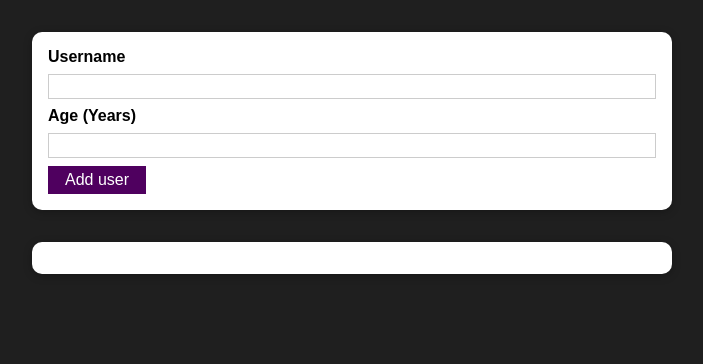
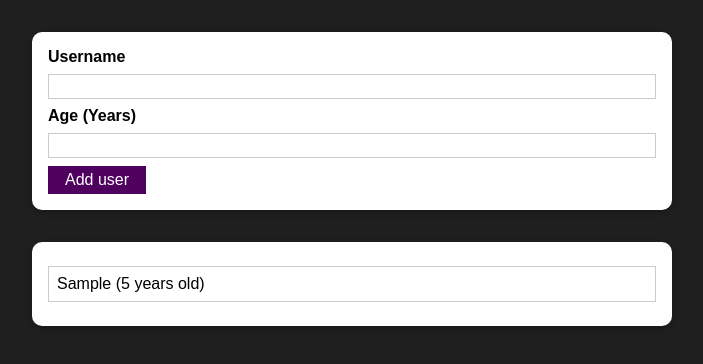
Before and after one commit to aibolit666/react-user, a React (Create React App) app: page / in a window 1280 px wide. Both pictures are taken after typing "Sample", "5" into the empty fields and a click on the button "Add user". Shown: the top 364 px of the page, without its empty margins (288-991 px from the left). Built offline with nearby package versions, Linux system fonts and the light colour scheme.

Commit message:
feat: managing a list by state

```diff
--- a/src/App.js
+++ b/src/App.js
@@ -1,12 +1,23 @@
-import React from "react";
+import React, { useState } from "react";
 import AddNewUser from "./Users/AddNewUser";
 import UsersList from "./Users/UsersList";
 
 function App() {
+  const [usersList, setUsersList] = useState([]);
+
+  const addUserHandler = (uName, uAge) => {
+    setUsersList((prevUsersList) => {
+      return [
+        ...prevUsersList,
+        { name: uName, age: uAge, id: Math.random().toString() },
+      ];
+    });
+  };
+
   return (
     <div>
-      <AddNewUser />
-      <UsersList users={[]} />
+      <AddNewUser onAddUser={addUserHandler} />
+      <UsersList users={usersList} />
     </div>
   );
 }
--- a/src/Users/AddNewUser.js
+++ b/src/Users/AddNewUser.js
@@ -17,7 +17,7 @@
       return;
     }
 
-    console.log(enteredUsername, enteredAge);
+    props.onAddUser(enteredUsername, enteredAge);
 
     setEnteredUsername("");
     setAgeUsername("");
--- a/src/Users/UsersList.js
+++ b/src/Users/UsersList.js
@@ -8,7 +8,7 @@
     <Card className={s.users}>
       <ul>
         {props.users.map((user) => (
-          <li>
+          <li key={user.id}>
             {user.name} ({user.age} years old)
           </li>
         ))}
```
